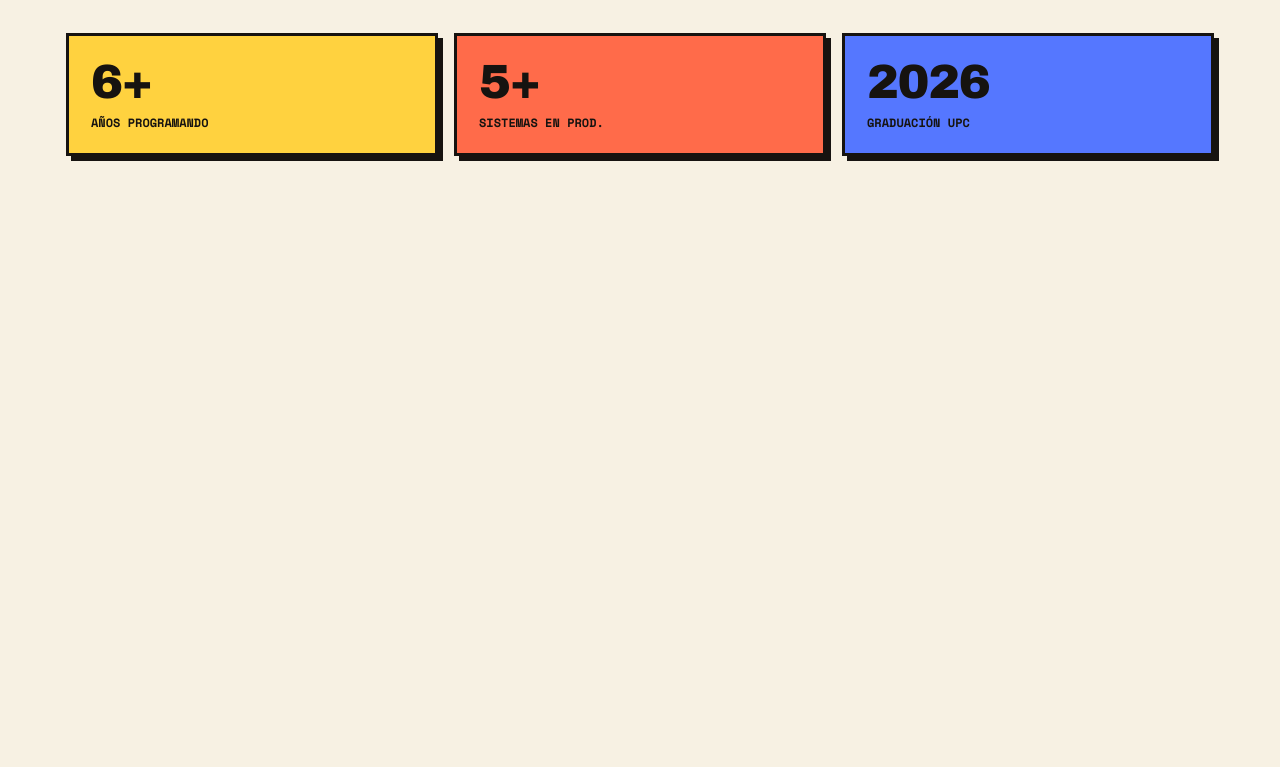
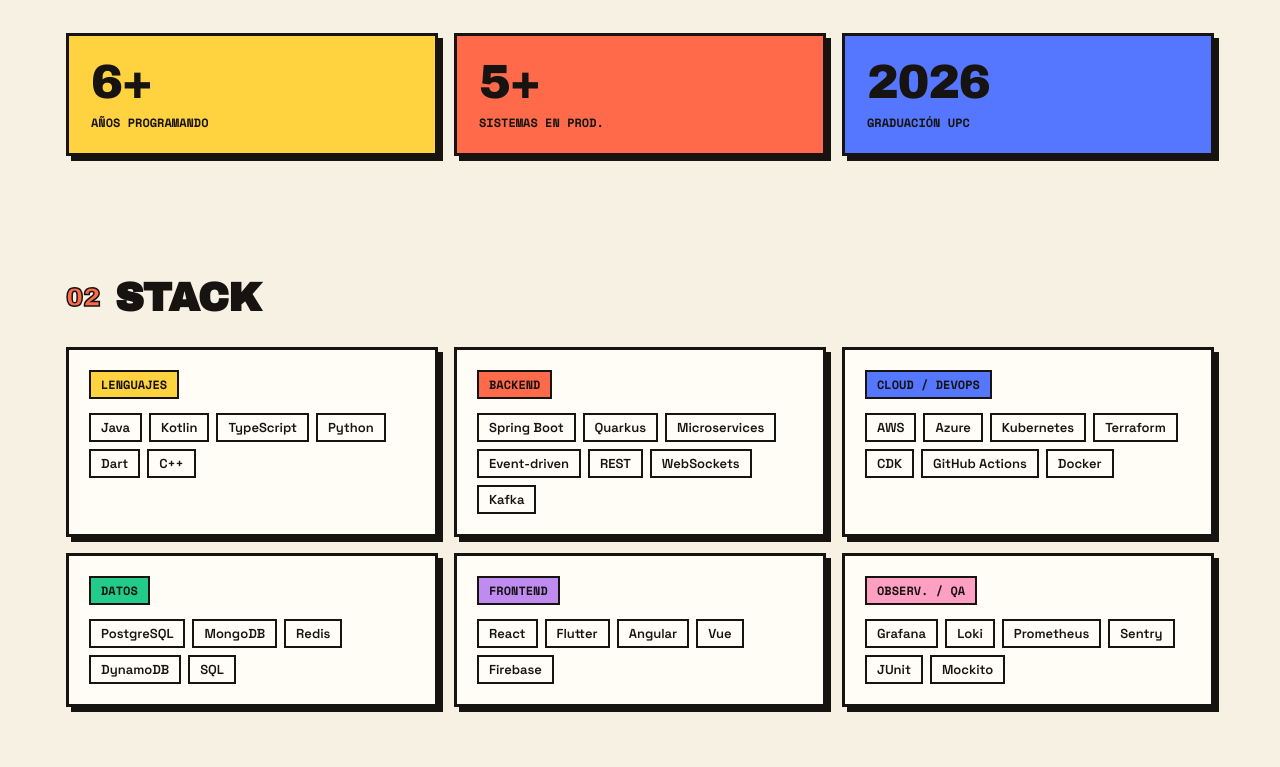
Before and after one commit to Ryzeon/ryz-portafolio, an Astro site: page / in a window 1280 px wide. Shown: the part 1164-1931 px from the top of the page. Before the commit the page ends 1380 px from the top, so only its background shows below. Built offline with nearby package versions, Linux system fonts and the light colour scheme; Astro itself is replaced by a stand-in of ours.

Commit message:
feat: add stack section

```diff
--- /dev/null
+++ b/src/components/Stack.astro
@@ -0,0 +1,82 @@
+---
+import SectionHeading from './SectionHeading.astro'
+import type { UIStrings } from '../i18n/types'
+import type { StackGroup } from '../data/portfolio'
+
+interface Props {
+  ui: UIStrings
+  groups: StackGroup[]
+}
+
+const { ui, groups } = Astro.props
+---
+
+<section id="stack" class="pf-container pf-section">
+  <SectionHeading number="02" title={ui.stackTitle} />
+
+  <div class="stack__grid">
+    {
+      groups.map((group) => (
+        <div class="stack__card">
+          <span class="stack__label" style={`background:${group.color}`}>
+            {group.label}
+          </span>
+          <div class="stack__items">
+            {group.items.map((item) => <span class="stack__item">{item}</span>)}
+          </div>
+        </div>
+      ))
+    }
+  </div>
+</section>
+
+<style>
+  .stack__grid {
+    display: grid;
+    grid-template-columns: 1fr;
+    gap: 16px;
+  }
+
+  .stack__card {
+    border: 3px solid var(--pf-ink);
+    background: var(--pf-paper);
+    padding: 20px;
+    box-shadow: 5px 5px 0 var(--pf-ink);
+  }
+
+  .stack__label {
+    display: inline-block;
+    font-family: var(--pf-font-mono);
+    font-size: 12px;
+    font-weight: 700;
+    text-transform: uppercase;
+    padding: 4px 10px;
+    border: 2px solid var(--pf-ink);
+    margin-bottom: 14px;
+  }
+
+  .stack__items {
+    display: flex;
+    flex-wrap: wrap;
+    gap: 7px;
+  }
+
+  .stack__item {
+    font-size: 13px;
+    font-weight: 600;
+    padding: 4px 10px;
+    border: 2px solid var(--pf-ink);
+  }
+
+  @media (min-width: 480px) {
+    .stack__grid {
+      grid-template-columns: repeat(2, 1fr);
+    }
+  }
+
+  @media (min-width: 720px) {
+    .stack__grid {
+      grid-template-columns: repeat(3, 1fr);
+    }
+  }
+</style>
--- a/src/pages/index.astro
+++ b/src/pages/index.astro
@@ -4,6 +4,7 @@ import Nav from '../components/Nav.astro'
 import Hero from '../components/Hero.astro'
 import Marquee from '../components/Marquee.astro'
 import About from '../components/About.astro'
+import Stack from '../components/Stack.astro'
 import { getUI } from '../i18n'
 import { getPortfolio } from '../data/portfolio'
 
@@ -21,4 +22,5 @@ const data = getPortfolio(lang)
   <Hero ui={ui} chips={data.heroChips} />
   <Marquee text={data.marquee} />
   <About ui={ui} stats={data.stats} />
+  <Stack ui={ui} groups={data.stackGroups} />
 </BaseLayout>
```
